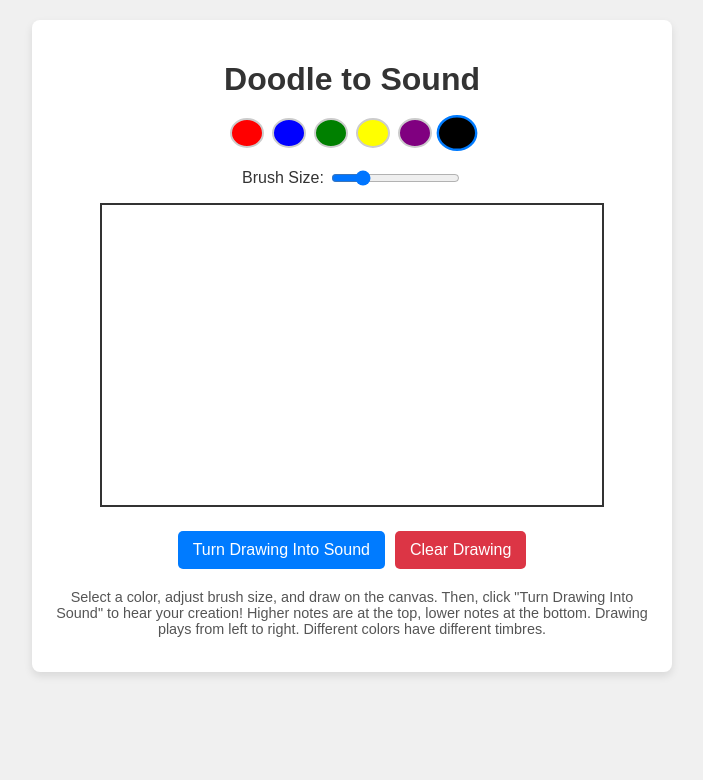
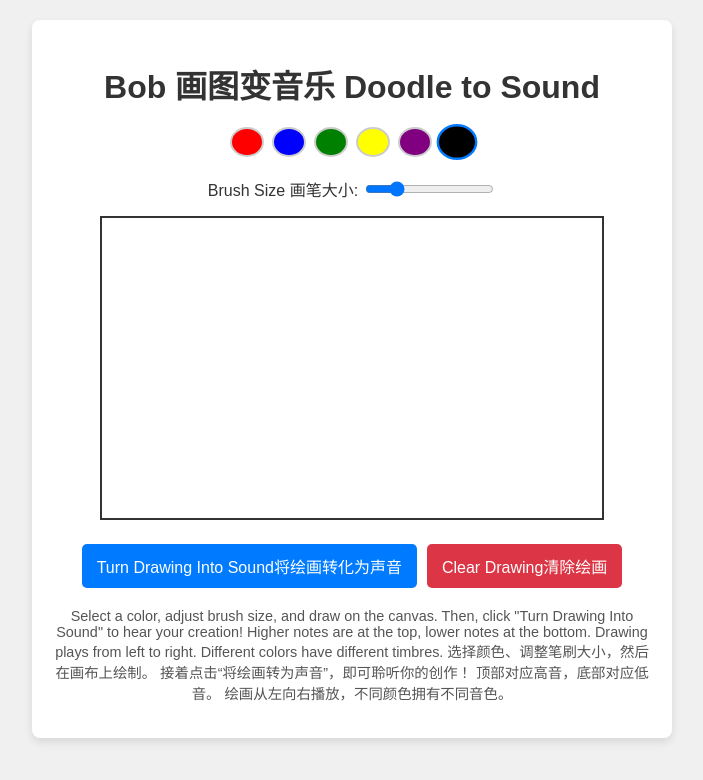
Before and after one commit to BobBaoBao/Drawing-to-Sound, a plain HTML site: page index.html in a window 1280 px wide. Shown: the whole page, without its empty margins (288-991 px from the left). Drawn offline with Linux system fonts and the light colour scheme.

Commit message:
Update index.html

```diff
--- a/index.html
+++ b/index.html
@@ -3,12 +3,12 @@
 <head>
     <meta charset="UTF-8">
     <meta name="viewport" content="width=device-width, initial-scale=1.0">
-    <title>Doodle to Sound</title>
+    <title>Bob 画图变音乐 Doodle to Sound</title>
     <link rel="stylesheet" href="style.css">
 </head>
 <body>
     <div class="container">
-        <h1>Doodle to Sound</h1>
+        <h1>Bob 画图变音乐 Doodle to Sound</h1>
 
         <div class="controls">
             <div class="color-brushes">
@@ -20,7 +20,7 @@
                 <button class="color-brush" data-color="black" style="background-color: black;"></button>
             </div>
             <div class="brush-size-control">
-                <label for="brushSize">Brush Size:</label>
+                <label for="brushSize">Brush Size 画笔大小:</label>
                 <input type="range" id="brushSize" min="1" max="20" value="5">
             </div>
         </div>
@@ -28,14 +28,18 @@
         <canvas id="doodleArea"></canvas>
 
         <div class="action-buttons">
-            <button id="playSoundButton">Turn Drawing Into Sound</button>
-            <button id="clearButton">Clear Drawing</button>
+            <button id="playSoundButton">Turn Drawing Into Sound将绘画转化为声音</button>
+            <button id="clearButton">Clear Drawing清除绘画</button>
         </div>
         <p class="instructions">
             Select a color, adjust brush size, and draw on the canvas.
             Then, click "Turn Drawing Into Sound" to hear your creation!
             Higher notes are at the top, lower notes at the bottom.
             Drawing plays from left to right. Different colors have different timbres.
+            选择颜色、调整笔刷大小，然后在画布上绘制。
+            接着点击“将绘画转为声音”，即可聆听你的创作！
+            顶部对应高音，底部对应低音。
+            绘画从左向右播放，不同颜色拥有不同音色。
         </p>
     </div>
 
```
